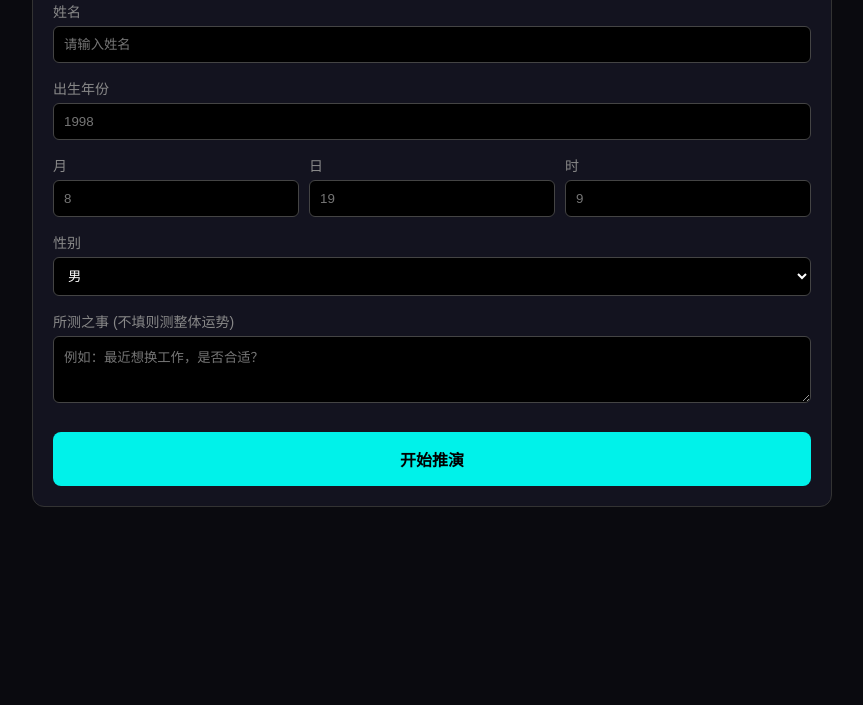
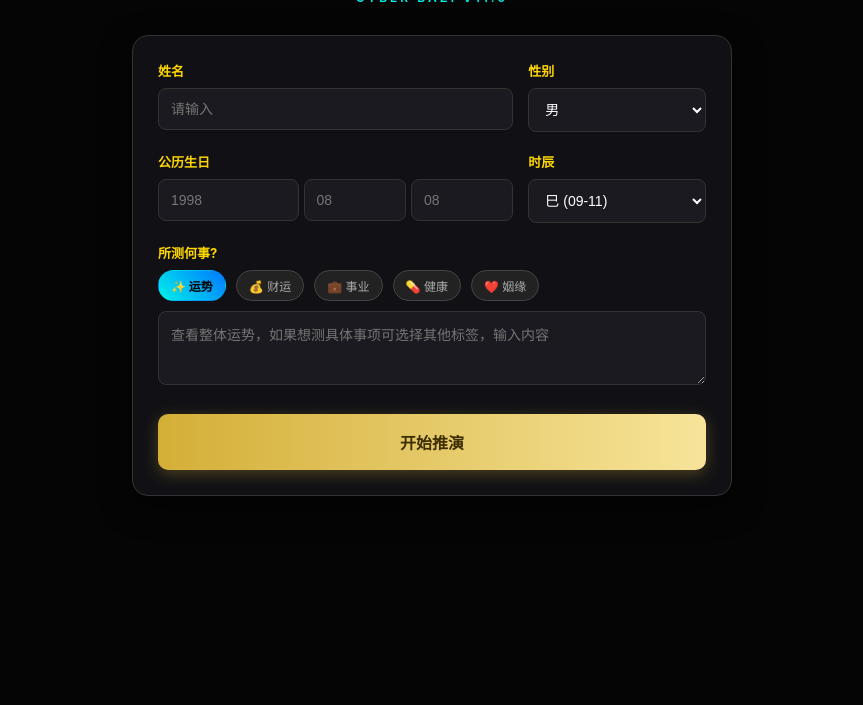
Before and after one commit to hapisnow/ai-bazi-app, a plain HTML site: page index.html in a window 1280 px wide. Shown: the part 95-800 px from the top of the page, without its empty margins (208-1071 px from the left). Drawn offline with Linux system fonts and the light colour scheme.

Commit message:
Update index.html

```diff
--- a/index.html
+++ b/index.html
@@ -2,197 +2,271 @@
 <html lang="zh-CN">
 <head>
     <meta charset="UTF-8">
-    <meta name="viewport" content="width=device-width, initial-scale=1.0">
-    <title>AI 天机·决策</title>
+    <meta name="viewport" content="width=device-width, initial-scale=1.0, maximum-scale=1.0, user-scalable=no">
+    <title>AI 天机·决策 V11.0</title>
     <style>
-        :root { --primary: #00f2ea; --bg: #0a0a0f; --card: #13131f; --text: #fff; }
-        body { margin: 0; padding: 20px; background: var(--bg); color: var(--text); font-family: sans-serif; }
-        .container { max-width: 800px; margin: 0 auto; display: flex; flex-direction: column; gap: 20px; }
-
-        /* 输入区域 */
-        .input-card { background: var(--card); padding: 20px; border-radius: 12px; border: 1px solid #333; }
-        .form-group { margin-bottom: 15px; }
-        label { display: block; margin-bottom: 5px; color: #888; font-size: 14px; }
-        input, select, textarea {
-            width: 100%; padding: 10px; background: #000; border: 1px solid #444;
-            color: #fff; border-radius: 6px; box-sizing: border-box;
+        :root {
+            --bg-color: #050505;
+            --card-bg: #111115;
+            --input-bg: #1a1a20;
+            --text-gold: #ffd700; /* 截图里的金色 */
+            --text-blue: #00f2ea; /* 截图里的青色 */
+            --text-gray: #888;
+            --border: #333;
         }
 
-        /* 按钮样式 (普通点击) */
-        .action-btn {
-            width: 100%; padding: 15px; background: var(--primary); color: #000;
-            border: none; border-radius: 8px; font-weight: bold; font-size: 16px;
-            cursor: pointer; margin-top: 10px;
+        body { margin: 0; padding: 20px; background: var(--bg-color); color: #fff; font-family: -apple-system, sans-serif; }
+        .container { max-width: 600px; margin: 0 auto; }
+
+        /* 1. 顶部标题区 (还原截图风格) */
+        .header { text-align: center; margin-bottom: 30px; margin-top: 20px; }
+        .main-title { font-size: 28px; font-weight: bold; color: var(--text-gold); letter-spacing: 2px; text-shadow: 0 2px 10px rgba(255, 215, 0, 0.2); }
+        .sub-title { font-size: 12px; color: var(--text-blue); letter-spacing: 3px; margin-top: 5px; font-weight: 600; text-transform: uppercase; }
+
+        /* 2. 输入卡片 (还原截图布局) */
+        .input-card { background: var(--card-bg); padding: 25px; border-radius: 16px; border: 1px solid var(--border); box-shadow: 0 10px 30px rgba(0,0,0,0.5); }
+
+        .row { display: flex; gap: 15px; margin-bottom: 20px; }
+        .col { flex: 1; }
+
+        .label { display: block; color: var(--text-gold); font-size: 13px; font-weight: bold; margin-bottom: 8px; }
+
+        input, select, textarea {
+            width: 100%; background: var(--input-bg); border: 1px solid var(--border);
+            color: #fff; padding: 12px; border-radius: 8px; font-size: 14px; outline: none; box-sizing: border-box; transition: 0.3s;
         }
-        .action-btn:disabled { background: #555; cursor: not-allowed; }
+        input:focus, select:focus, textarea:focus { border-color: var(--text-gold); }
 
-        /* 结果区域 (还原你的经典布局) */
-        .result-container { display: none; margin-top: 20px; animation: fade 0.5s; }
-        .result-layout { display: flex; gap: 20px; flex-wrap: wrap; }
+        /* 3. 标签选择区 */
+        .tags-container { display: flex; gap: 10px; margin-bottom: 10px; flex-wrap: wrap; }
+        .tag {
+            font-size: 12px; padding: 6px 12px; border-radius: 20px; background: #222; border: 1px solid #444; color: #aaa; cursor: pointer; transition: 0.3s;
+        }
+        .tag.active { background: linear-gradient(45deg, var(--text-blue), #0077ff); color: #000; border-color: transparent; font-weight: bold; }
 
-        /* 左侧分数卡 */
-        .score-card { flex: 1; min-width: 200px; background: #1a1a2e; padding: 20px; border-radius: 12px; text-align: center; border: 1px solid #333; }
-        .big-score { font-size: 60px; font-weight: bold; color: var(--primary); margin: 10px 0; }
-        .level-tag { background: rgba(0,242,234,0.1); color: var(--primary); padding: 5px 15px; border-radius: 20px; display: inline-block; }
+        /* 4. 按钮区 */
+        .btn-area { margin-top: 25px; text-align: center; }
+        .start-btn {
+            width: 100%; padding: 16px; background: linear-gradient(90deg, #d4af37, #f7e49a);
+            color: #3d2e00; font-size: 16px; font-weight: 800; border: none; border-radius: 10px;
+            cursor: pointer; box-shadow: 0 4px 15px rgba(212, 175, 55, 0.3); transition: transform 0.2s;
+        }
+        .start-btn:active { transform: scale(0.98); }
+        .start-btn:disabled { background: #444; color: #888; cursor: not-allowed; box-shadow: none; }
 
-        /* 右侧文字卡 */
-        .text-card { flex: 2; min-width: 300px; background: var(--card); padding: 20px; border-radius: 12px; border: 1px solid #333; }
-        .card-header { border-bottom: 1px solid #333; padding-bottom: 10px; margin-bottom: 15px; font-size: 18px; font-weight: bold; color: var(--primary); }
-        .content-text { line-height: 1.6; color: #ddd; font-size: 15px; text-align: justify; }
+        /* 5. 结果展示区 (保持你喜欢的样式) */
+        .result-box { display: none; margin-top: 30px; background: #15151a; border-radius: 16px; border: 1px solid #333; overflow: hidden; animation: slideUp 0.5s ease; }
+        .result-header { background: rgba(255, 215, 0, 0.1); padding: 15px 20px; border-bottom: 1px solid #333; display: flex; justify-content: space-between; align-items: center; }
+        .result-title { color: var(--text-gold); font-size: 16px; font-weight: bold; }
+        .result-score { font-size: 24px; font-weight: 900; color: var(--text-blue); }
 
-        /* 列表项 */
-        .list-item { margin: 5px 0; padding: 8px; background: rgba(255,255,255,0.05); border-radius: 4px; font-size: 13px; }
-        .pros { border-left: 3px solid #4cd964; }
-        .cons { border-left: 3px solid #ff3b30; }
+        .result-content { padding: 20px; line-height: 1.8; font-size: 15px; color: #ddd; text-align: justify; }
 
-        .error-msg { display: none; background: #3d0000; color: #ff5555; padding: 10px; border-radius: 6px; margin-top: 10px; text-align: center; }
+        .list-group { margin-top: 15px; font-size: 13px; }
+        .list-item { margin-bottom: 6px; padding: 8px; background: rgba(255,255,255,0.03); border-radius: 6px; }
 
-        @keyframes fade { from { opacity: 0; transform: translateY(10px); } to { opacity: 1; transform: translateY(0); } }
+        /* 错误提示 */
+        .error-toast {
+            display: none; margin-top: 15px; padding: 12px; background: rgba(255, 69, 58, 0.15);
+            border: 1px solid #ff453a; color: #ff453a; border-radius: 8px; font-size: 13px; text-align: center;
+        }
 
-        /* 手机适配 */
-        @media (max-width: 600px) { .result-layout { flex-direction: column; } }
+        @keyframes slideUp { from { opacity: 0; transform: translateY(20px); } to { opacity: 1; transform: translateY(0); } }
     </style>
 </head>
 <body>
 
 <div class="container">
+    <div class="header">
+        <div class="main-title">天机 · 决策</div>
+        <div class="sub-title">CYBER BAZI V11.0</div>
+    </div>
+
     <div class="input-card">
-        <h2 style="margin-top:0; color:var(--primary)">天机 · 决策</h2>
-
-        <div class="form-group">
-            <label>姓名</label>
-            <input type="text" id="name" placeholder="请输入姓名">
-        </div>
-        <div class="form-group">
-            <label>出生年份</label>
-            <input type="number" id="year" placeholder="1998">
-        </div>
-        <div style="display:flex; gap:10px; margin-bottom:15px">
-            <div style="flex:1"><label>月</label><input type="number" id="month" placeholder="8"></div>
-            <div style="flex:1"><label>日</label><input type="number" id="day" placeholder="19"></div>
-            <div style="flex:1"><label>时</label><input type="number" id="hour" placeholder="9"></div>
-        </div>
-        <div class="form-group">
-            <label>性别</label>
-            <select id="gender"><option value="1">男</option><option value="0">女</option></select>
-        </div>
-        <div class="form-group">
-            <label>所测之事 (不填则测整体运势)</label>
-            <textarea id="eventInput" rows="3" placeholder="例如：最近想换工作，是否合适？"></textarea>
+        <div class="row">
+            <div class="col" style="flex: 2;">
+                <label class="label">姓名</label>
+                <input type="text" id="name" placeholder="请输入">
+            </div>
+            <div class="col">
+                <label class="label">性别</label>
+                <select id="gender">
+                    <option value="1">男</option>
+                    <option value="0">女</option>
+                </select>
+            </div>
         </div>
 
-        <button id="startBtn" class="action-btn" onclick="startAnalysis()">开始推演</button>
-        <div id="errorBox" class="error-msg"></div>
+        <div class="row">
+            <div class="col" style="flex: 2;">
+                <label class="label">公历生日</label>
+                <div style="display: flex; gap: 5px;">
+                    <input type="number" id="year" placeholder="1998" style="flex:1.5">
+                    <input type="number" id="month" placeholder="08" style="flex:1">
+                    <input type="number" id="day" placeholder="08" style="flex:1">
+                </div>
+            </div>
+            <div class="col">
+                <label class="label">时辰</label>
+                <select id="hour">
+                    <option value="0">子 (23-01)</option>
+                    <option value="1">丑 (01-03)</option>
+                    <option value="3">寅 (03-05)</option>
+                    <option value="5">卯 (05-07)</option>
+                    <option value="7">辰 (07-09)</option>
+                    <option value="9" selected>巳 (09-11)</option>
+                    <option value="11">午 (11-13)</option>
+                    <option value="13">未 (13-15)</option>
+                    <option value="15">申 (15-17)</option>
+                    <option value="17">酉 (17-19)</option>
+                    <option value="19">戌 (19-21)</option>
+                    <option value="21">亥 (21-23)</option>
+                </select>
+            </div>
+        </div>
+
+        <div style="margin-bottom: 10px;">
+            <label class="label">所测何事?</label>
+            <div class="tags-container" id="tagsArea">
+                <div class="tag active" onclick="selectTag('fortune')">✨ 运势</div>
+                <div class="tag" onclick="selectTag('wealth')">💰 财运</div>
+                <div class="tag" onclick="selectTag('career')">💼 事业</div>
+                <div class="tag" onclick="selectTag('health')">💊 健康</div>
+                <div class="tag" onclick="selectTag('love')">❤️ 姻缘</div>
+            </div>
+        </div>
+
+        <textarea id="eventInput" rows="3" placeholder="查看整体运势，如果想测具体事项可选择其他标签，输入内容"></textarea>
+
+        <div class="btn-area">
+            <button class="start-btn" id="analyzeBtn" onclick="start()">开始推演</button>
+        </div>
+
+        <div class="error-toast" id="errorBox"></div>
     </div>
 
-    <div id="resultArea" class="result-container">
-        <div class="result-layout">
-            <div class="score-card">
-                <div class="big-score" id="resScore">--</div>
-                <div class="level-tag" id="resLevel">--</div>
-                <div style="margin-top:20px; text-align:left">
-                    <div style="color:#888; margin-bottom:5px">✅ 有利因素</div>
-                    <div id="resPros"></div>
-                </div>
-                <div style="margin-top:20px; text-align:left">
-                    <div style="color:#888; margin-bottom:5px">⚠️ 潜在风险</div>
-                    <div id="resCons"></div>
-                </div>
+    <div class="result-box" id="resultCard">
+        <div class="result-header">
+            <div class="result-title" id="resTitle">整体运势</div>
+            <div class="result-score" id="resScore">--</div>
+        </div>
+
+        <div class="result-content">
+            <div id="resText">正在链接天机网络...</div>
+
+            <div class="list-group">
+                <div style="color: #4cd964; margin-bottom:5px; font-weight:bold;">✅ 有利因素</div>
+                <div id="resPros"></div>
             </div>
-
-            <div class="text-card">
-                <div class="card-header" id="dynamicTitle">🎯 事项决策推演</div>
-                <div class="content-text" id="resText">正在连接天机网络...</div>
+            <div class="list-group" style="margin-top:15px;">
+                <div style="color: #ff3b30; margin-bottom:5px; font-weight:bold;">⚠️ 潜在风险</div>
+                <div id="resCons"></div>
             </div>
         </div>
     </div>
 </div>
 
 <script>
-    async function startAnalysis() {
-        const btn = document.getElementById('startBtn');
+    function selectTag(type) {
+        // 标签样式切换
+        const tags = document.querySelectorAll('.tag');
+        tags.forEach(t => t.classList.remove('active'));
+        event.target.classList.add('active');
+
+        const input = document.getElementById('eventInput');
+
+        // 逻辑：如果是“运势”，清空输入框
+        if (type === 'fortune') {
+            input.value = "";
+            input.placeholder = "查看整体运势，如果想测具体事项可选择其他标签，输入内容";
+        } else {
+            // 其他标签，聚焦输入框提示用户输入
+            input.focus();
+            input.placeholder = "请详细描述您想测算的具体问题...";
+        }
+    }
+
+    async function start() {
+        const btn = document.getElementById('analyzeBtn');
         const errBox = document.getElementById('errorBox');
-        const resArea = document.getElementById('resultArea');
+        const resCard = document.getElementById('resultCard');
+        const eventVal = document.getElementById('eventInput').value.trim();
+
         const name = document.getElementById('name').value;
         const year = document.getElementById('year').value;
-        const eventVal = document.getElementById('eventInput').value.trim();
 
         // 基础校验
-        if(!name || !year) {
-            alert("请输入姓名和年份！");
+        if (!name || !year) {
+            alert("请至少填写姓名和出生年份");
             return;
         }
 
-        // 状态重置
+        // 1. 标题逻辑：空 -> 整体运势；有字 -> 事项决策
+        const titleElem = document.getElementById('resTitle');
+        if (!eventVal) {
+            titleElem.innerText = "🌟 整体运势";
+        } else {
+            titleElem.innerText = "🎯 事项决策分析";
+        }
+
+        // UI 状态
         btn.disabled = true;
         btn.innerText = "正在推演中...";
         errBox.style.display = 'none';
-        resArea.style.display = 'none';
+        resCard.style.display = 'none';
 
-        // 改动2：标题动态逻辑
-        const titleElem = document.getElementById('dynamicTitle');
-        if (!eventVal) {
-            titleElem.innerText = "🌟 整体运势"; // 没填内容
-        } else {
-            titleElem.innerText = "🎯 事项决策分析"; // 填了内容
-        }
-
-        // 数据准备
         const data = {
             name: name,
             gender: parseInt(document.getElementById('gender').value),
             birth_year: parseInt(year),
             birth_month: parseInt(document.getElementById('month').value) || 1,
             birth_day: parseInt(document.getElementById('day').value) || 1,
-            birth_hour: parseInt(document.getElementById('hour').value) || 12,
+            birth_hour: parseInt(document.getElementById('hour').value),
             event: eventVal,
             bazi_json: {}
         };
 
         try {
-            // 发起请求
             const resp = await fetch('/api/analyze', {
                 method: 'POST',
-                headers: {'Content-Type': 'application/json'},
+                headers: { 'Content-Type': 'application/json' },
                 body: JSON.stringify(data)
             });
 
-            // 改动3：完善报错 (HTTP 错误)
             if (!resp.ok) {
-                throw new Error(`服务器连接失败 (代码: ${resp.status})`);
+                throw new Error(`服务器连接失败 (${resp.status})`);
             }
 
-            const result = await resp.json();
+            const res = await resp.json();
 
-            // 改动3：完善报错 (业务错误)
-            if (result.score === 0 || result.level.includes("报错")) {
-                throw new Error(result.core_text || "API 返回了错误数据");
+            // 业务错误检查
+            if (res.score === 0 || res.level.includes("报错")) {
+                throw new Error(res.core_text || "解析失败");
             }
 
             // 渲染数据
-            document.getElementById('resScore').innerText = result.score;
-            document.getElementById('resLevel').innerText = result.level;
-            document.getElementById('resText').innerText = result.core_text;
+            document.getElementById('resScore').innerText = res.score + "分 · " + res.level;
+            document.getElementById('resText').innerText = res.core_text;
 
             // 渲染列表
-            const prosDiv = document.getElementById('resPros');
-            const consDiv = document.getElementById('resCons');
-            prosDiv.innerHTML = (result.pros || []).map(p => `<div class="list-item pros">${p}</div>`).join('');
-            consDiv.innerHTML = (result.cons || []).map(c => `<div class="list-item cons">${c}</div>`).join('');
+            const pros = Array.isArray(res.pros) ? res.pros : [];
+            const cons = Array.isArray(res.cons) ? res.cons : [];
 
-            // 显示结果
-            resArea.style.display = 'block';
+            document.getElementById('resPros').innerHTML = pros.map(p => `<div class="list-item">${p}</div>`).join('');
+            document.getElementById('resCons').innerHTML = cons.map(c => `<div class="list-item">${c}</div>`).join('');
+
+            resCard.style.display = 'block';
+            // 滚动到底部
+            setTimeout(() => resCard.scrollIntoView({behavior: "smooth"}), 100);
 
         } catch (e) {
-            // 显示报错框
             errBox.style.display = 'block';
-            errBox.innerText = "❌ 出错啦：" + e.message;
+            errBox.innerText = "🚫 出错啦：" + e.message;
         } finally {
             btn.disabled = false;
             btn.innerText = "开始推演";
         }
     }
 </script>
-
 </body>
 </html>
```
